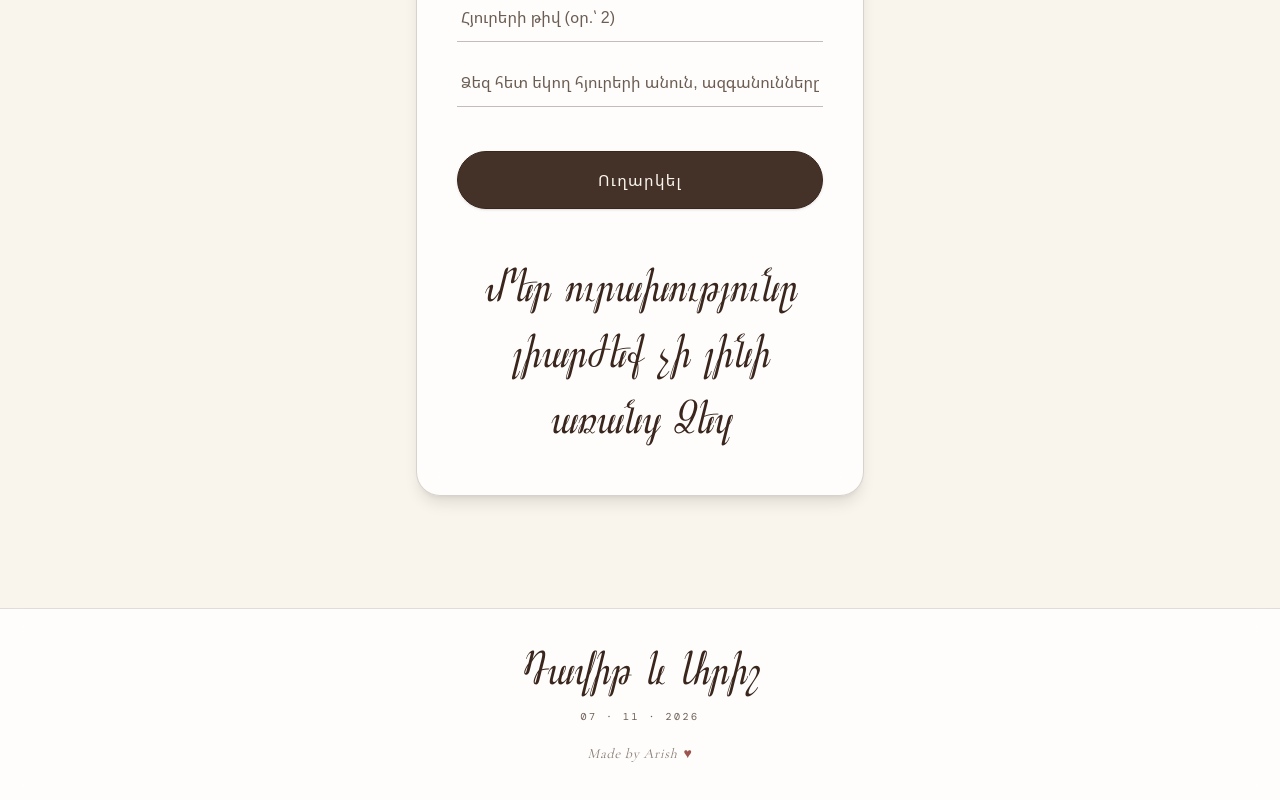
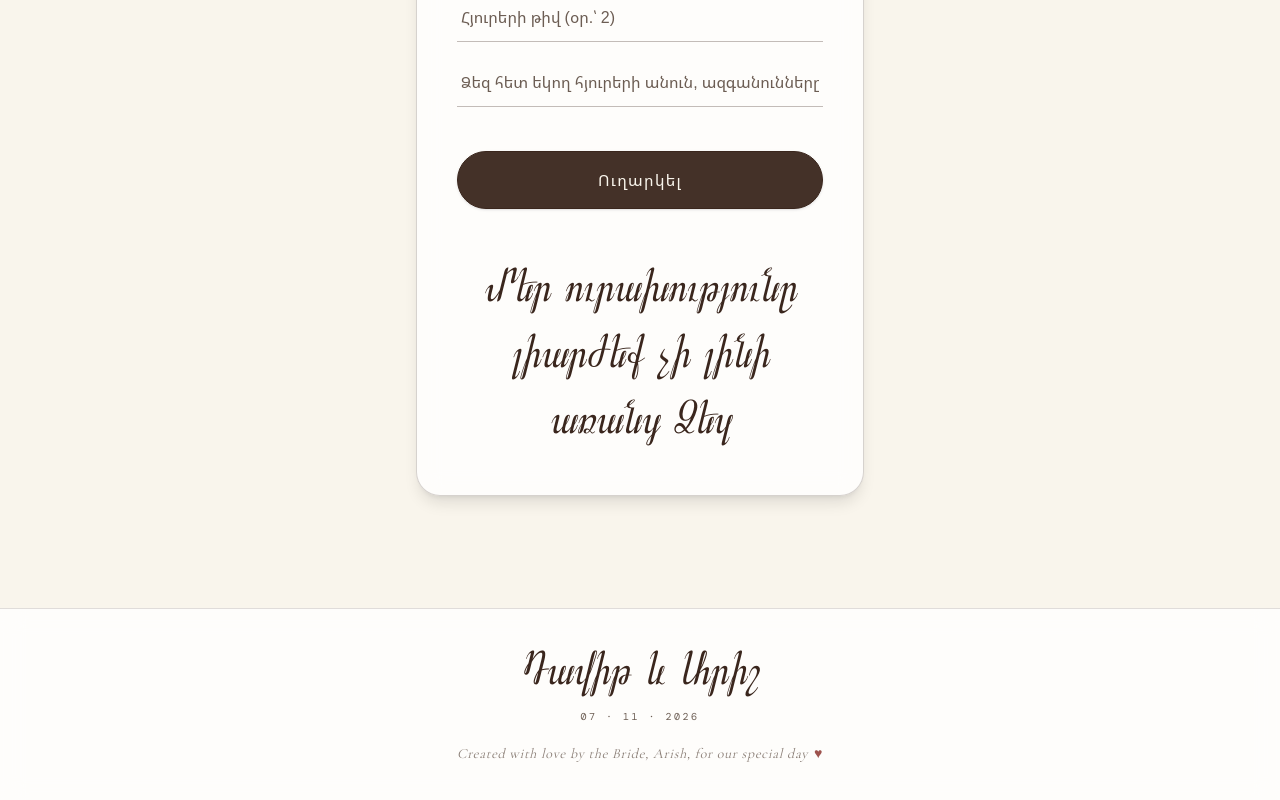
Before and after one commit to ariga-mazmanyan/wedding-david-arish, a Next.js app: page / in a window 1280 px wide. Shown: the part 6732-7532 px from the top of the page. Built offline with nearby package versions, Linux system fonts and the light colour scheme.

Commit message:
style(footer): update footer credit to 'Created with love by the Bride, Arish, for our special day ♥'

```diff
--- a/app/page.tsx
+++ b/app/page.tsx
@@ -686,8 +686,8 @@ export default function Page() {
       <footer className="relative z-10 flex flex-col items-center gap-3 border-t border-primary/15 bg-white/80 px-6 py-10 text-center backdrop-blur-md">
         <p className="font-dzeragir text-4xl text-primary sm:text-5xl">Դավիթ և Արիշ</p>
         <p className="font-mono text-[10px] uppercase tracking-[0.25em] text-muted-foreground">07 · 11 · 2026</p>
-        <p className="mt-2 flex items-center justify-center gap-1.5 font-serif italic text-xs tracking-wider text-muted-foreground/80 sm:text-sm">
-          Made by Arish <span className="text-accent not-italic">♥</span>
+        <p className="mt-2 flex items-center justify-center gap-1.5 font-serif italic text-xs tracking-wider text-muted-foreground/80 sm:text-sm text-center px-4">
+          Created with love by the Bride, Arish, for our special day <span className="text-accent not-italic">♥</span>
         </p>
       </footer>
 
```
